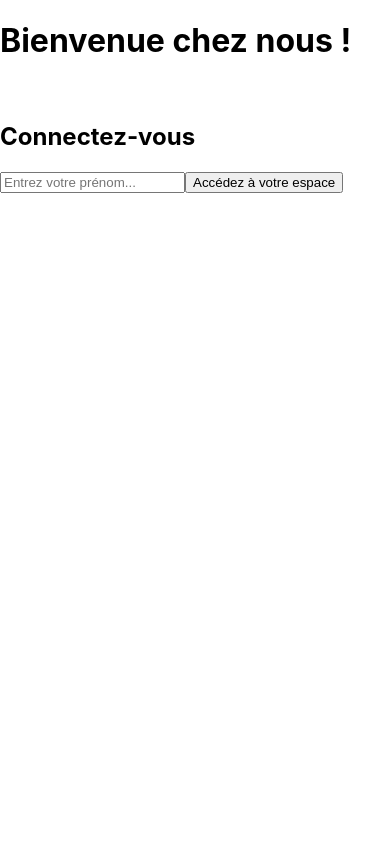
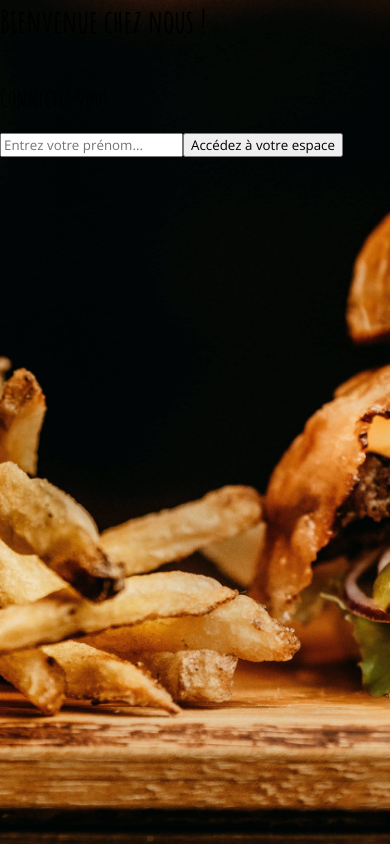
Before and after one commit to reactif974/crazee-burger, a React (Create React App) app: page / in a window 390 px wide. Built offline with nearby package versions, Linux system fonts and the light colour scheme.

Commit message:
💄 F03: LOGIN > added background image and responsive processing

```diff
--- a/src/App.js
+++ b/src/App.js
@@ -1,5 +1,5 @@
 import { Route, Routes } from 'react-router-dom';
-import './styles/App.css';
+import './styles/components/App.css';
 import ErrorPage from './components/pages/ErrorPage';
 import LoginPage from './components/pages/login/LoginPage';
 import OrderPage from './components/pages/OrderPage';
--- a/src/components/pages/login/LoginPage.js
+++ b/src/components/pages/login/LoginPage.js
@@ -1,10 +1,11 @@
 import LoginForm from './LoginForm';
+import '../../../styles/components/LoginPage.css';
 
 export default function LoginPage() {
 
   // affichage (render)
   return (
-    <div>
+    <div className='login-form-container'>
       <LoginForm />
     </div>
   )
--- a/src/index.js
+++ b/src/index.js
@@ -1,6 +1,6 @@
 import React from 'react';
 import ReactDOM from 'react-dom/client';
-import './styles/index.css';
+import './styles/files/index.css';
 import App from './App';
 import reportWebVitals from './reportWebVitals';
 import { BrowserRouter } from 'react-router-dom';
--- /dev/null
+++ b/src/styles/components/LoginPage.css
@@ -0,0 +1,9 @@
+.login-form-container {
+    width:100%;
+    height:100vh;
+    background-image: url("../../assets/burger background.jpg");
+    background-size: cover;
+    background-repeat: no-repeat;
+    background-color: #464646;
+    background-position: center;
+}
--- /dev/null
+++ b/src/styles/files/index.css
@@ -0,0 +1,25 @@
+/* FONTS import */
+
+@import url('https://fonts.googleapis.com/css2?family=Amatic+SC:wght@400;700&display=swap');
+@import url('https://fonts.googleapis.com/css2?family=Open+Sans:wght@400;500;600;700;800&display=swap');
+
+/* global style */
+
+* {
+  font-family: 'Open Sans', sans-serif;
+  font-weight: 400;
+}
+body {
+  margin:0;
+  padding:0;
+  width:100%;
+}
+h1 {
+  font-family: 'Amatic SC', cursive;
+  font-weight: 700;
+  margin:0;
+}
+h2 {
+  font-family: 'Amatic SC', cursive;
+  font-weight: 400;
+}
--- a/src/styles/index.css
+++ /dev/null
@@ -1,13 +0,0 @@
-body {
-  margin: 0;
-  font-family: -apple-system, BlinkMacSystemFont, 'Segoe UI', 'Roboto', 'Oxygen',
-    'Ubuntu', 'Cantarell', 'Fira Sans', 'Droid Sans', 'Helvetica Neue',
-    sans-serif;
-  -webkit-font-smoothing: antialiased;
-  -moz-osx-font-smoothing: grayscale;
-}
-
-code {
-  font-family: source-code-pro, Menlo, Monaco, Consolas, 'Courier New',
-    monospace;
-}
```
Also changed, not shown: src/styles/components/App.css (renamed from src/styles/App.css).
